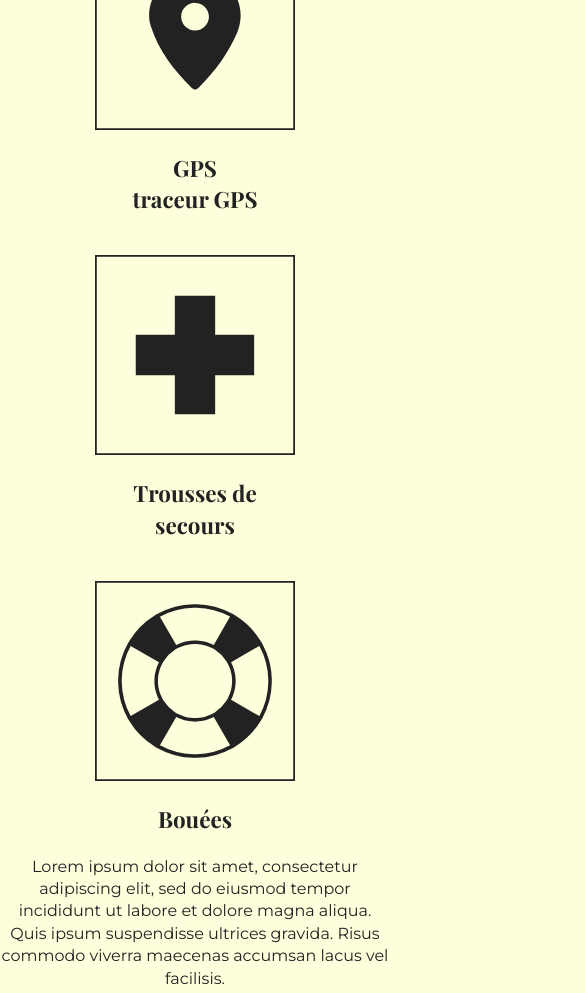
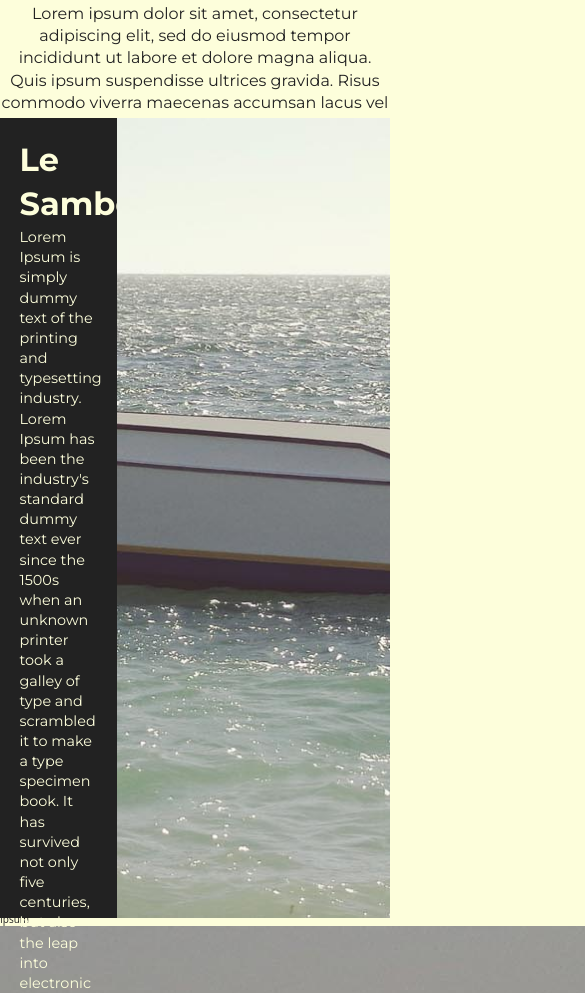
Before and after one commit to hugowoille/anakao-express, a website: page bateaux.html in a window 390 px wide. Shown: the part 1570-2563 px from the top of the page, 585 px wide, since content can reach past the window. Drawn offline with nearby package versions, Linux system fonts and the light colour scheme; files that its build step writes are made by us from their sources; a web font is replaced by a local one.

Commit message:
avancé des articles

```diff
--- a/bateaux.html
+++ b/bateaux.html
@@ -83,7 +83,7 @@
   <!-- CONTENU DE LA PAGE -->
 
   <main class="bateaux_content">
-    <section>
+    <section class="boat_stuff">
       <div class="separate_boat"></div>
       <h2>Tous nos bateaux sont équipés de:</h2>
       <ul class="picto_boat">
@@ -104,9 +104,64 @@
           <h3>Bouées</h3>
         </li>
       </ul>
-      <p>Lorem ipsum dolor sit amet, consectetur adipiscing elit, sed do eiusmod tempor incididunt ut labore et dolore magna aliqua.<br> Quis ipsum suspendisse ultrices gravida. Risus commodo viverra maecenas accumsan lacus vel facilisis. </p>
+      <p>Lorem ipsum dolor sit amet, consectetur adipiscing elit, sed do eiusmod tempor incididunt ut labore et dolore
+        magna aliqua.<br> Quis ipsum suspendisse ultrices gravida. Risus commodo viverra maecenas accumsan lacus vel
+        facilisis. </p>
       <div class="separate_boat"></div>
     </section>
+
+    <section class="boat_list">
+      <article class="article_leftside">
+        <div class="flex_article">
+          <h2>Le Sambobe</h2>
+          <div class="surlignage"></div>
+          <p>Lorem Ipsum is simply dummy text of the printing
+            and typesetting industry. Lorem Ipsum has
+            been the industry's standard dummy text ever since the 1500s
+            when an unknown printer took a galley of type and scrambled
+            it to make a type specimen book. It has survived
+            not only five centuries, but also the leap into electronic typesetting
+            remaining essentially unchanged. It was popularised in the 1960s
+            with the release of Letraset sheets containing
+            Lorem Ipsum passages, and more recently with desktop publishing
+            software like Aldus PageMaker including versions of Lorem Ipsum</p>
+        </div>
+        <img src="img/bateaux/sambobelast.jpg" alt="">
+      </article>
+      <article class="article_rightside">
+        <h2>Le Sambokely</h2>
+        <div class="surlignage"></div>
+        <p>Lorem Ipsum is simply dummy text of the printing
+          and typesetting industry. Lorem Ipsum has
+          been the industry's standard dummy text ever since the 1500s
+          when an unknown printer took a galley of type and scrambled
+          it to make a type specimen book. It has survived
+          not only five centuries, but also the leap into electronic typesetting
+          remaining essentially unchanged. It was popularised in the 1960s
+          with the release of Letraset sheets containing
+          Lorem Ipsum passages, and more recently with desktop publishing
+          software like Aldus PageMaker including versions of Lorem Ipsum</p>
+        <img src="img/bateaux/sambokelylast.jpg" alt="">
+      </article>
+      <article class="article_leftside">
+        <div class="flex_article">
+          <h2>Le Sambovezo</h2>
+          <div class="surlignage"></div>
+          <p>Lorem Ipsum is simply dummy text of the printing
+            and typesetting industry. Lorem Ipsum has
+            been the industry's standard dummy text ever since the 1500s
+            when an unknown printer took a galley of type and scrambled
+            it to make a type specimen book. It has survived
+            not only five centuries, but also the leap into electronic typesetting
+            remaining essentially unchanged. It was popularised in the 1960s
+            with the release of Letraset sheets containing
+            Lorem Ipsum passages, and more recently with desktop publishing
+            software like Aldus PageMaker including versions of Lorem Ipsum</p>
+          <img src="img/bateaux/sambovezolast.jpg" alt="">
+        </div>
+      </article>
+    </section>
+
 
   </main>
 
--- a/stylesheets/pages/_bateaux.scss
+++ b/stylesheets/pages/_bateaux.scss
@@ -9,7 +9,7 @@
     z-index: 0;
     .sidebar_boat {
         background-color: #222222;
-        width: 25vw;
+        width: 25%;
         height: 100%;
         position: absolute;
         display: grid;
@@ -65,28 +65,27 @@
     }
 }
 .bateaux_content {
-
-    section {
+    .boat_stuff {
         height: 100vh;
-        padding-top:20vh ;
+        padding-top: 20vh;
         .separate_boat {
             height: 3px;
             width: 300px;
             background-color: #222222;
             margin: 0 auto;
-
         }
-        h2{
+        h2 {
             text-align: center;
-            font-family:$font-p ;
-            font-size:2rem;
+            font-family: $font-p;
+            font-size: 2rem;
             margin: 50px 0 50px 0;
         }
-        p{
+        p {
             font-family: $font-titre-montserrat;
             font-size: 1rem;
             text-align: center;
-            margin-bottom:50px;
+            margin-bottom: 50px;
+            margin-top: 30px;
         }
     }
 }
@@ -97,29 +96,89 @@
     display: flex;
     justify-content: center;
     text-align: center;
-    flex-wrap:wrap;
-    gap:20px;
+    flex-wrap: wrap;
+    gap: 20px;
     li {
         flex-basis: 0;
         figure {
             img {
-                width: 200px;
+                width: 150px;
             }
         }
-        h3{
-            margin-top:20px;
+        h3 {
+            margin-top: 20px;
             margin-bottom: 20px;
             text-align: center;
-            font-family:$font-p;
+            font-family: $font-p;
             font-size: 1.4rem;
             align-items: center;
             justify-items: center;
         }
     }
 }
-@media (max-width: 900px){
-    .picto_boat{
-    padding: 0 130px 0 130px;
+@media (max-width: 900px) {
+    .bateaux_content {
+        .boat_stuff {
+            h2 {
+                font-size: 1.5rem;
+            }
+            .picto_boat {
+                li {
+                    h3 {
+                        margin: 0;
+                        font-size: 1rem;
+                    }
+
+                }
+            }
+        }
+    }
+}
+
+.boat_list {
+    .article_leftside {
+        height: 80vh;
+        width: 100vw;
+        position:relative;
+        max-width: 100%;
+
+        img{
+            width:70vw;
+            height:800px;
+            object-fit: cover;
+            position:absolute;
+            top:0%;
+            right:0;
+        }
+        .flex_article {
+            width:30vw;
+            background-color: #222222;
+            height:800px;
+            padding:5vw;
+            display:flex;
+            flex-direction: column;
+            justify-content: space-around;
+            h2 {
+                font-family: $font-titre-montserrat;
+                color: #fdfedb;
+                font-size: 2rem;
+
+            }
+            p {
+
+                font-family: $font-titre-montserrat;
+                color: #fdfedb;
+                font-size: 0.9rem;
+                margin-bottom:auto;
+
+            }
+            .surlignage{
+                width:20vw;
+                height:3px;
+                background-color: #fdfedb;
+                margin-bottom:auto;
+            }
+        }
     }
 }
 
```
Also changed, not shown: img/bateaux/sambobelast.jpg (added), img/bateaux/sambokelylast.jpg (added), img/bateaux/sambovezolast.jpg (added).
